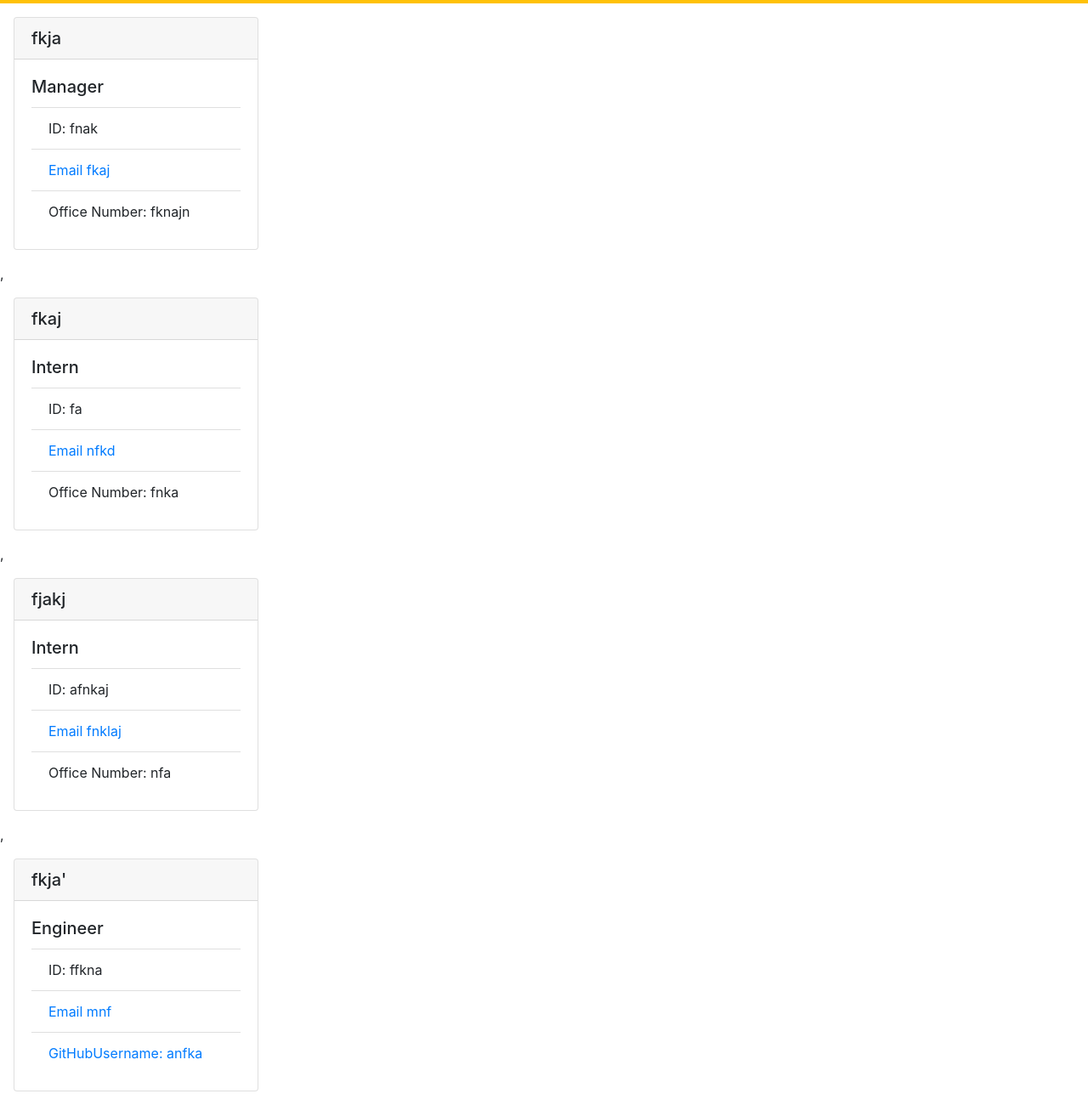
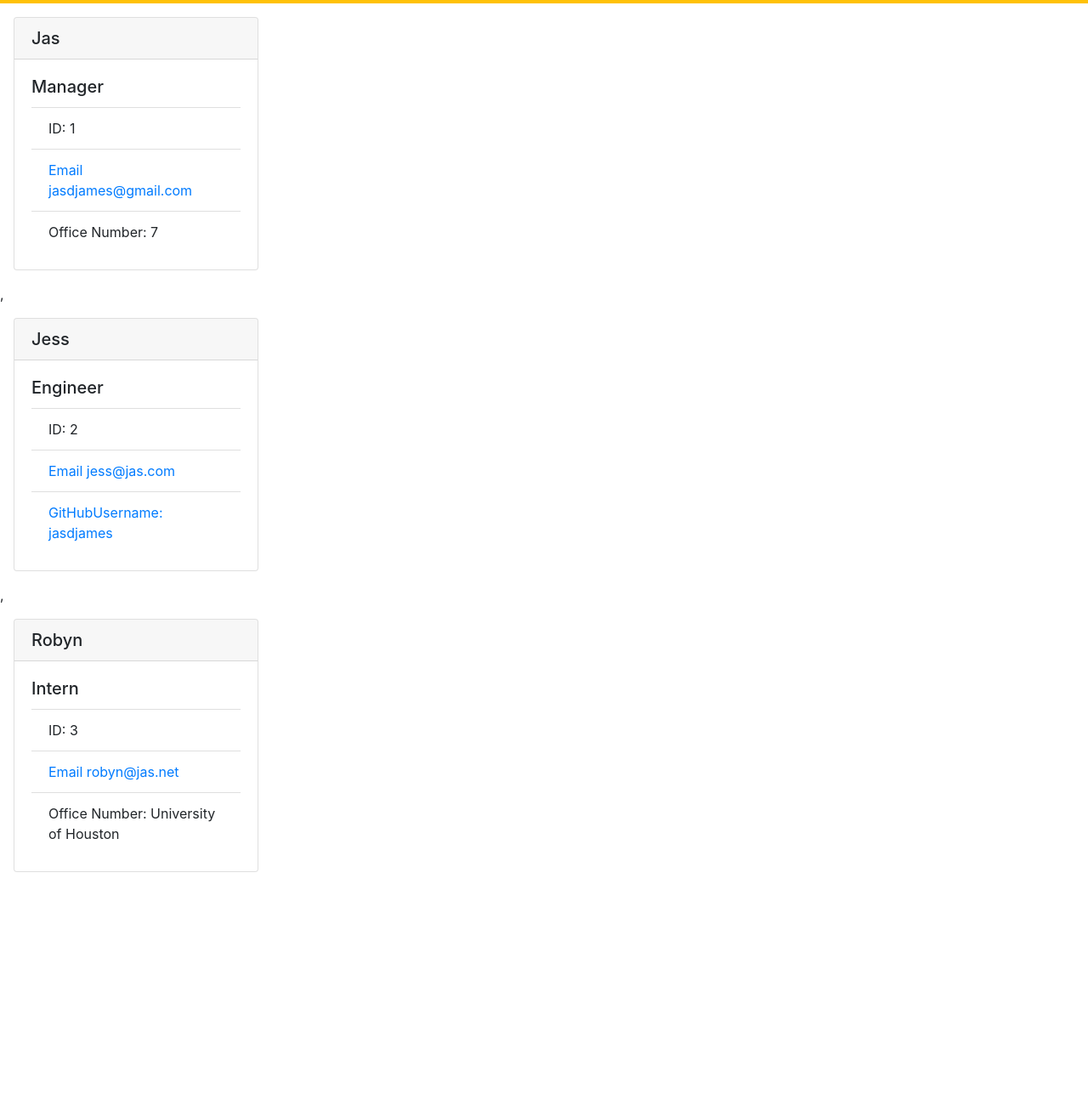
Before and after one commit to jasdjames/team-profile-generator, a website: page portfolios/teamProfile.html in a window 1280 px wide. Shown: the part 135-1435 px from the top of the page at 85% size. After the commit the page ends 1177 px from the top, so only its background shows below. Drawn offline with nearby package versions, Linux system fonts and the light colour scheme.

Commit message:
changed card formatting

```diff
--- a/portfolios/teamProfile.html
+++ b/portfolios/teamProfile.html
@@ -20,46 +20,35 @@
 
     <div id="cardHere">
     <div class="card m-3" style="width: 18rem;">
-<h5 class="card-header">fkja</h5>
+<h5 class="card-header">Jas</h5>
 <div class="card-body">
     <h5 class="card-title">Manager</h5>
     <ul class="list-group list-group-flush">
-        <li class="list-group-item"> ID: fnak</li>
-        <li class="list-group-item"><a href="mailto:fkaj">Email fkaj</a> </li>
-        <li class="list-group-item"> Office Number: fknajn</li>
+        <li class="list-group-item"> ID: 1</li>
+        <li class="list-group-item"><a href="mailto:jasdjames@gmail.com">Email jasdjames@gmail.com</a> </li>
+        <li class="list-group-item"> Office Number: 7</li>
     </ul>
 
 </div>
 </div>,<div class="card m-3" style="width: 18rem;">
-<h5 class="card-header">fkaj</h5>
+    <h5 class="card-header">Jess</h5>
     <div class="card-body">
-    <h5 class="card-title">Intern</h5>
+        <h5 class="card-title">Engineer</h5>
         <ul class="list-group list-group-flush">
-        <li class="list-group-item"> ID: fa</li>
-        <li class="list-group-item"><a href="mailto:nfkd">Email nfkd</a> </li>
-        <li class="list-group-item"> Office Number: fnka</li>
+            <li class="list-group-item"> ID: 2</li>
+            <li class="list-group-item"><a href="mailto:jess@jas.com">Email jess@jas.com</a> </li>
+            <li class="list-group-item"><a href="https://github.com/jasdjames"> GitHubUsername: jasdjames</a> </li>
         </ul>
 
     </div>
     </div>,<div class="card m-3" style="width: 18rem;">
-<h5 class="card-header">fjakj</h5>
+<h5 class="card-header">Robyn</h5>
 <div class="card-body">
     <h5 class="card-title">Intern</h5>
     <ul class="list-group list-group-flush">
-        <li class="list-group-item"> ID: afnkaj</li>
-        <li class="list-group-item"><a href="mailto:fnklaj">Email fnklaj</a> </li>
-        <li class="list-group-item"> Office Number: nfa</li>
-    </ul>
-
-</div>
-</div>,<div class="card m-3" style="width: 18rem;">
-    <h5 class="card-header">fkja'</h5>
-    <div class="card-body">
-        <h5 class="card-title">Engineer</h5>
-        <ul class="list-group list-group-flush">
-            <li class="list-group-item"> ID: ffkna</li>
-            <li class="list-group-item"><a href="mailto:mnf">Email mnf</a> </li>
-            <li class="list-group-item"><a href="https://github.com/anfka"> GitHubUsername: anfka</a> </li>
+        <li class="list-group-item"> ID: 3</li>
+        <li class="list-group-item"><a href="mailto:robyn@jas.net">Email robyn@jas.net</a> </li>
+        <li class="list-group-item"> Office Number: University of Houston</li>
     </ul>
 
 </div>
```
Also changed, not shown: portfolios/dist/wholeTemp.js. Lines whose indentation alone changed are shown as unchanged.
